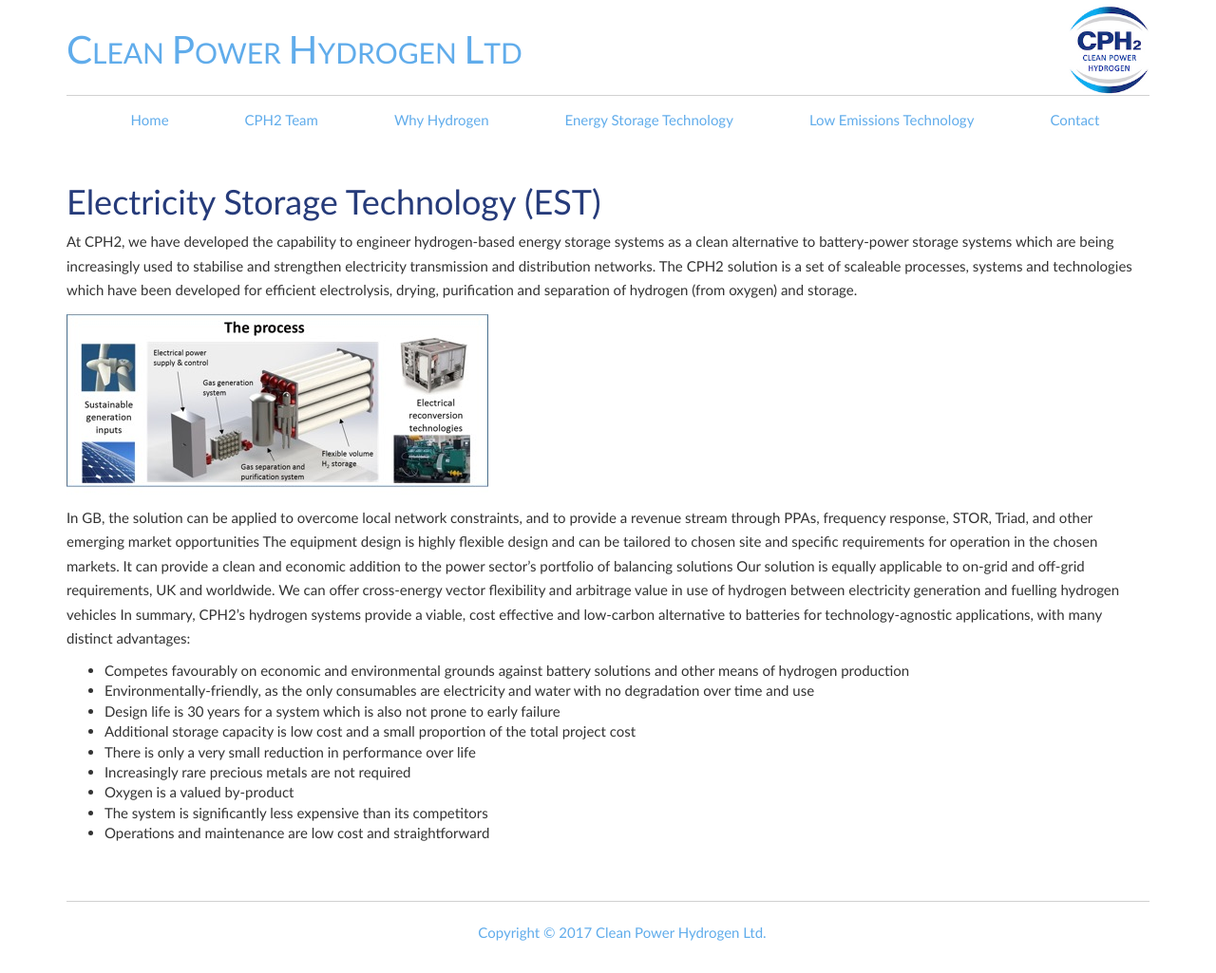
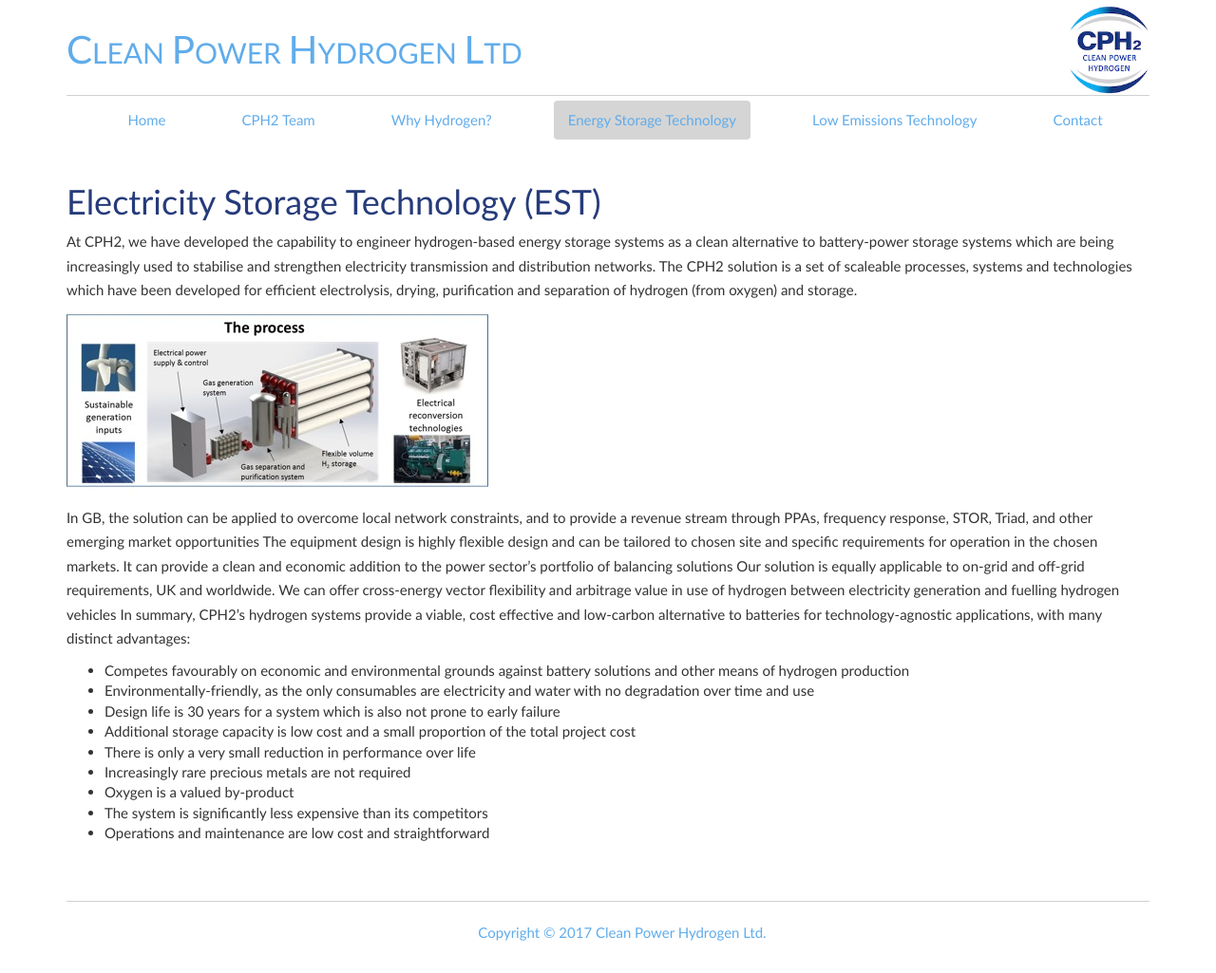
Before and after one commit to tcranston/cit-cph2, a Jekyll site: the page built from Energy Storage Technology/index.md, in a window 1280 px wide. Shown: the whole page at 95% size. Built offline with Jekyll 4.4.1, drawn with Linux system fonts in a browser that asks for light colours.

Commit message:
Changes at 170107
Text changes

```diff
--- a/_config.yml
+++ b/_config.yml
@@ -9,7 +9,7 @@ url: "http://yourdomain.com" # the base hostname & protocol for your site
 main_menu:
   - Home
   - CPH2 Team
-  - Why Hydrogen
+  - Why Hydrogen?
   - Energy Storage Technology
   - Low Emissions Technology
   - Contact
```
Also changed, not shown: Contact/index.md (+1 -1 lines), Energy Storage Technology/index.md (+1 -1 lines).
